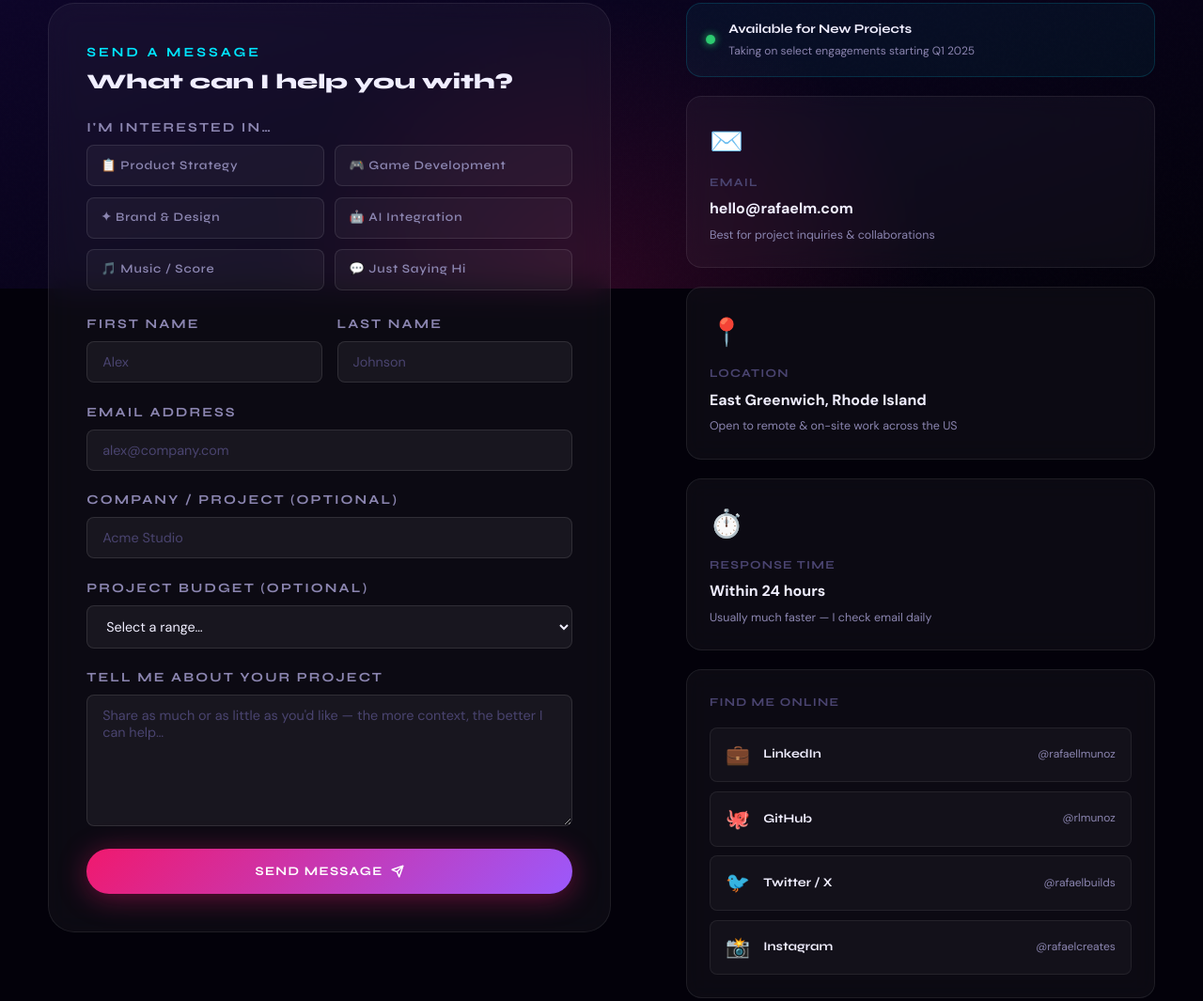
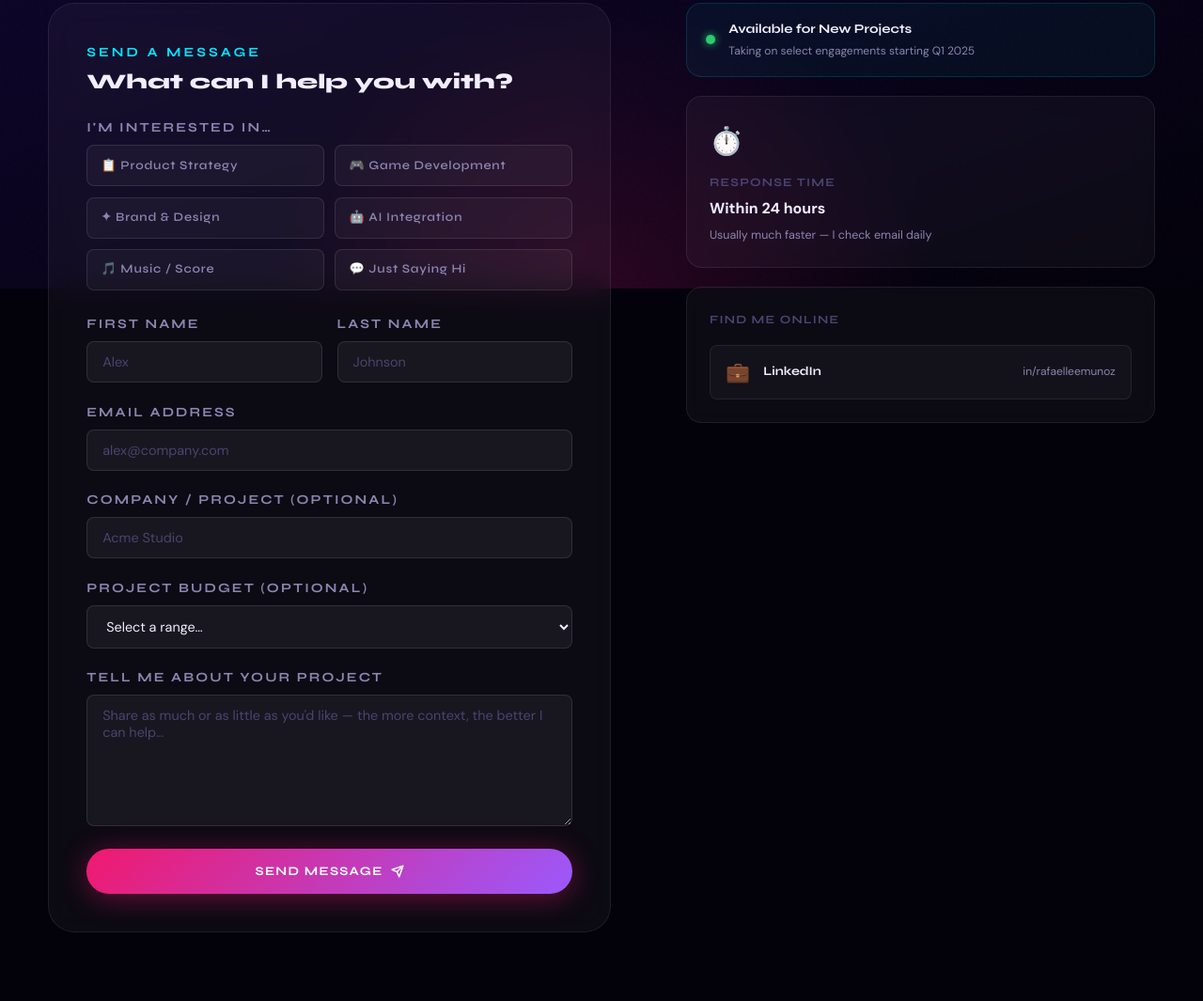
Before and after one commit to RafaelLeeMunoz/Portfolio, a plain HTML site: page contact.html in a window 1280 px wide. Shown: the part 493-1558 px from the top of the page at 94% size. Drawn offline with Linux system fonts and the light colour scheme.

Commit message:
Footer and contact page: remove personal contact details, LinkedIn as the only social link

```diff
--- a/contact.html
+++ b/contact.html
@@ -243,20 +243,8 @@
           </div>
         </div>
 
-        <div class="contact-info-card">
-          <span class="cic-icon">✉️</span>
-          <p class="cic-title display">Email</p>
-          <p class="cic-value"><a href="mailto:hello@rafaelm.com" style="color:inherit;">hello@rafaelm.com</a></p>
-          <p class="cic-note">Best for project inquiries & collaborations</p>
-        </div>
-
-        <div class="contact-info-card">
-          <span class="cic-icon">📍</span>
-          <p class="cic-title display">Location</p>
-          <p class="cic-value">East Greenwich, Rhode Island</p>
-          <p class="cic-note">Open to remote & on-site work across the US</p>
-        </div>
-
+        <!-- No email or location cards on purpose: personal details stay
+             private, and the form is the way to get in touch. -->
         <div class="contact-info-card">
           <span class="cic-icon">⏱️</span>
           <p class="cic-title display">Response Time</p>
@@ -267,25 +255,10 @@
         <div class="contact-info-card">
           <p class="cic-title display" style="margin-bottom:1rem;">Find Me Online</p>
           <div class="social-connect">
-            <a href="#" class="social-row">
+            <a href="https://www.linkedin.com/in/rafaelleemunoz/" target="_blank" rel="noopener" class="social-row">
               <span class="social-row-icon">💼</span>
               <span class="social-row-name">LinkedIn</span>
-              <span class="social-row-handle">@rafaellmunoz</span>
-            </a>
-            <a href="#" class="social-row">
-              <span class="social-row-icon">🐙</span>
-              <span class="social-row-name">GitHub</span>
-              <span class="social-row-handle">@rlmunoz</span>
-            </a>
-            <a href="#" class="social-row">
-              <span class="social-row-icon">🐦</span>
-              <span class="social-row-name">Twitter / X</span>
-              <span class="social-row-handle">@rafaelbuilds</span>
-            </a>
-            <a href="#" class="social-row">
-              <span class="social-row-icon">📸</span>
-              <span class="social-row-name">Instagram</span>
-              <span class="social-row-handle">@rafaelcreates</span>
+              <span class="social-row-handle">in/rafaelleemunoz</span>
             </a>
           </div>
         </div>
--- a/nav.js
+++ b/nav.js
@@ -59,10 +59,8 @@ const _FOOTER_HTML = `
           building things that matter.
         </p>
         <div class="social-links">
-          <a href="#" class="social-link" aria-label="LinkedIn">💼</a>
-          <a href="#" class="social-link" aria-label="GitHub">🐙</a>
-          <a href="#" class="social-link" aria-label="Twitter / X">🐦</a>
-          <a href="#" class="social-link" aria-label="Instagram">📸</a>
+          <a href="https://www.linkedin.com/in/rafaelleemunoz/" target="_blank" rel="noopener"
+             class="social-link" aria-label="LinkedIn">💼</a>
         </div>
       </div>
 
@@ -77,21 +75,11 @@ const _FOOTER_HTML = `
         </ul>
       </div>
 
-      <!-- Contact column -->
+      <!-- Contact column — no email, phone, or address on purpose:
+           personal details stay private. Visitors reach Rafael through
+           the contact page form. -->
       <div>
         <p class="footer-col-title">Get in Touch</p>
-        <a href="mailto:hello@rafaelm.com" class="footer-contact-item">
-          <span class="icon">✉️</span>
-          hello@rafaelm.com
-        </a>
-        <a href="tel:+14015550100" class="footer-contact-item">
-          <span class="icon">📞</span>
-          (401) 555-0100
-        </a>
-        <div class="footer-contact-item">
-          <span class="icon">📍</span>
-          East Greenwich, Rhode Island
-        </div>
         <a href="contact.html" class="btn btn-primary footer-hire-btn">
           Hire Me ✦
         </a>
```
Also changed, not shown: 1 other file.
